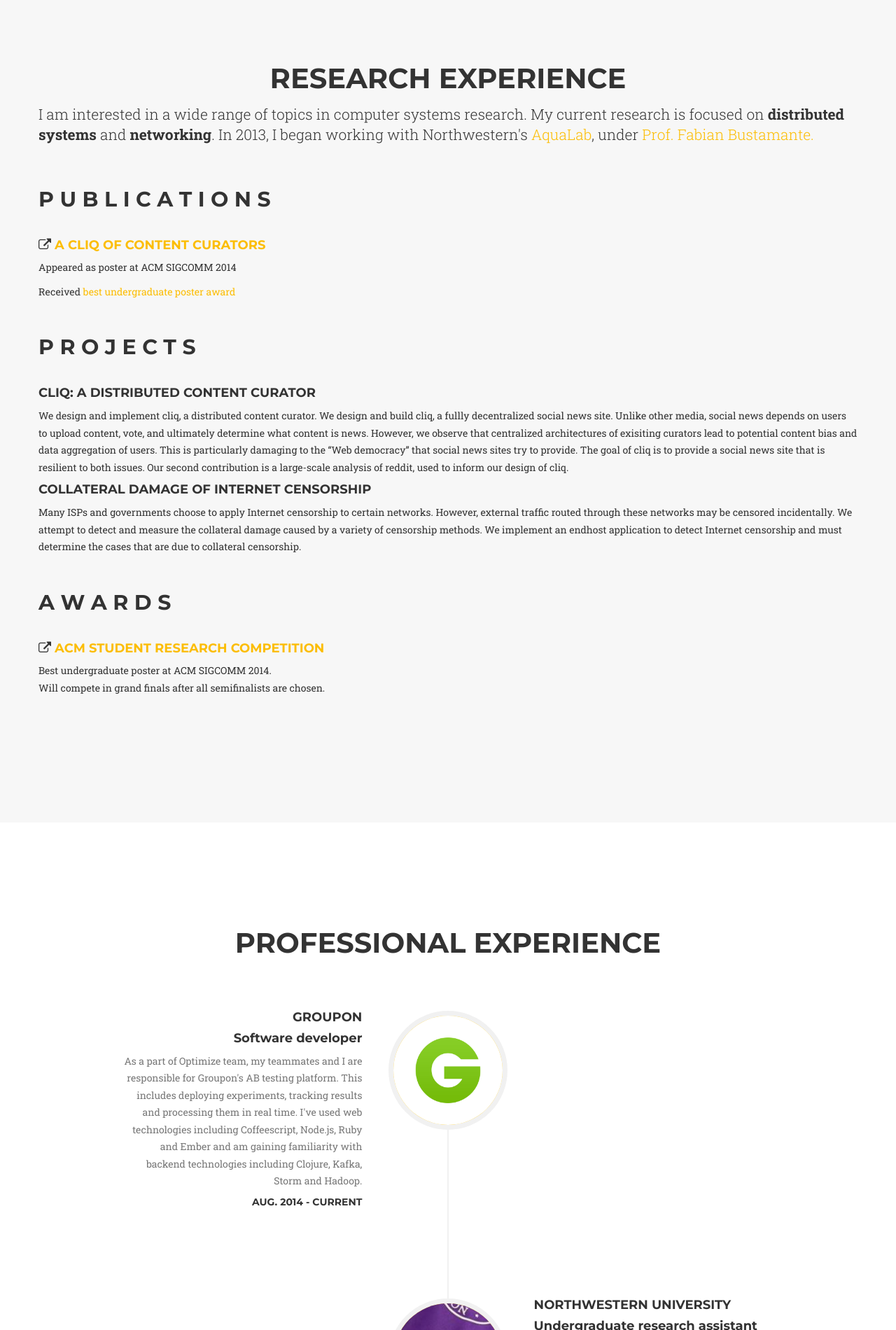
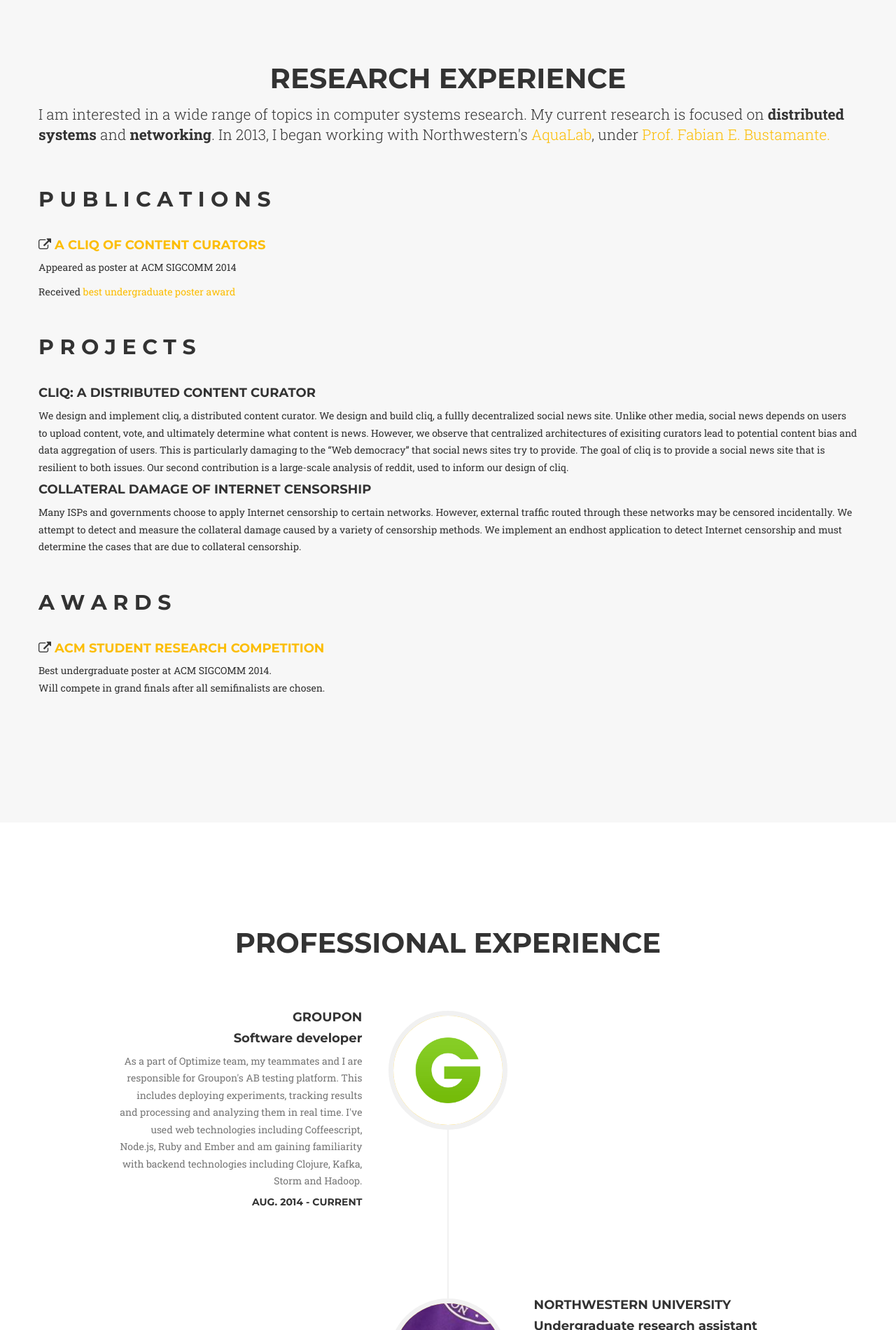
Before and after one commit to angelajiang/angelajiang.github.io, a plain HTML site: page index.html in a window 1280 px wide. Shown: the part 1504-3404 px from the top of the page at 70% size. Drawn offline with nearby package versions, Linux system fonts and the light colour scheme; a web font is replaced by a local one.

Commit message:
minor changes

```diff
--- a/index.html
+++ b/index.html
@@ -150,7 +150,7 @@
             </div>
             <div class="row">
                 <div>
-                  <p class="lead">I am interested in a wide range of topics in computer systems research. My current research is focused on <strong>distributed systems</strong> and <strong>networking</strong>. In 2013, I began working with Northwestern's <a href="http://aqualab.cs.northwestern.edu/" target="_blank">AquaLab</a>, under <a href="http://www.cs.northwestern.edu/~fabianb/" target="_blank">Prof. Fabian Bustamante.</a></p>
+                  <p class="lead">I am interested in a wide range of topics in computer systems research. My current research is focused on <strong>distributed systems</strong> and <strong>networking</strong>. In 2013, I began working with Northwestern's <a href="http://aqualab.cs.northwestern.edu/" target="_blank">AquaLab</a>, under <a href="http://www.cs.northwestern.edu/~fabianb/" target="_blank">Prof. Fabian E. Bustamante.</a></p>
                   <div><br>
                     <div> <!--Publications-->
                     <h2>P u b l i c a t i o n s</h2><br>
@@ -221,7 +221,7 @@
                                     <h4 class="subheading">Software developer</h4>
                                 </div>
                                 <div class="timeline-body">
-                                    <p class="text-muted">As a part of Optimize team, my teammates and I are responsible for Groupon's AB testing platform. This includes deploying experiments, tracking results and processing them in real time. I've used web technologies including Coffeescript, Node.js, Ruby and Ember and am gaining familiarity with backend technologies including Clojure, Kafka, Storm and Hadoop.
+                                    <p class="text-muted">As a part of Optimize team, my teammates and I are responsible for Groupon's AB testing platform. This includes deploying experiments, tracking results and processing and analyzing them in real time. I've used web technologies including Coffeescript, Node.js, Ruby and Ember and am gaining familiarity with backend technologies including Clojure, Kafka, Storm and Hadoop.
                                     </p>
                                 </div>
                                 <h5>Aug. 2014 - current</h5>
```
